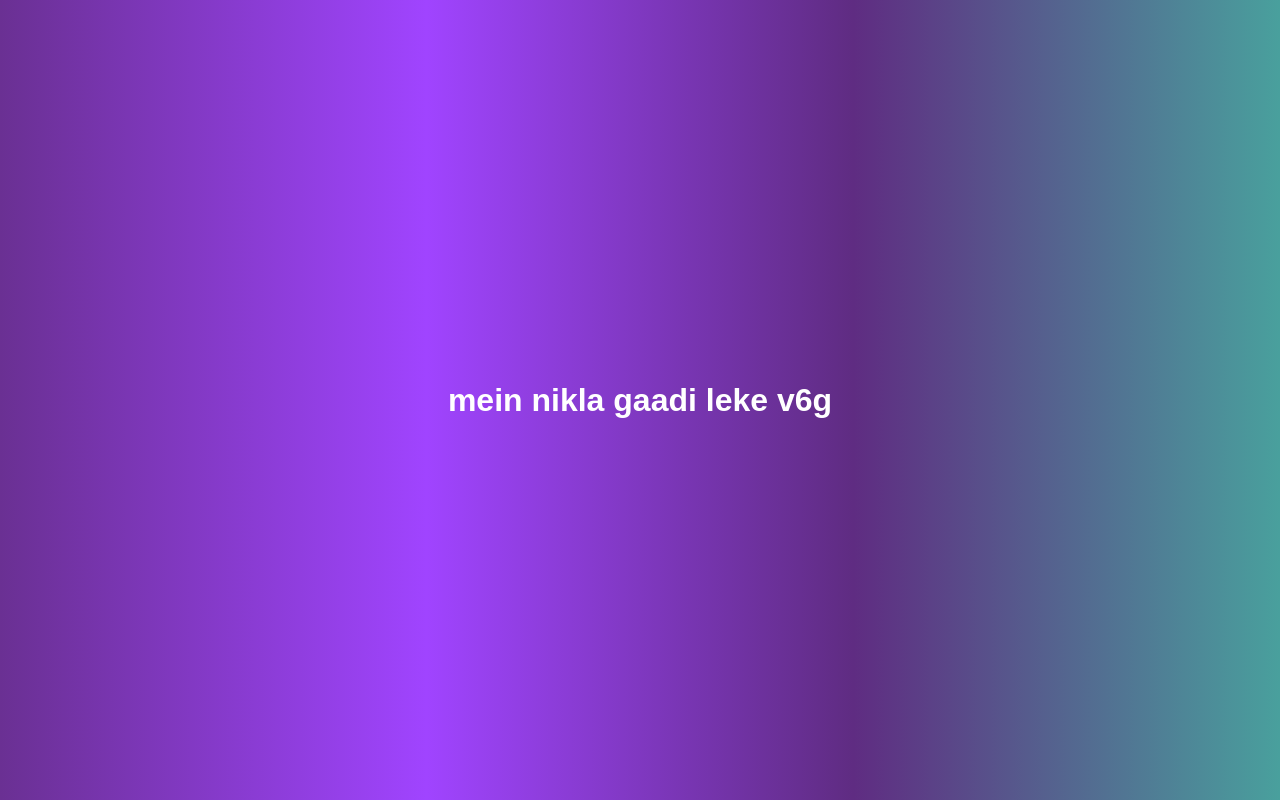
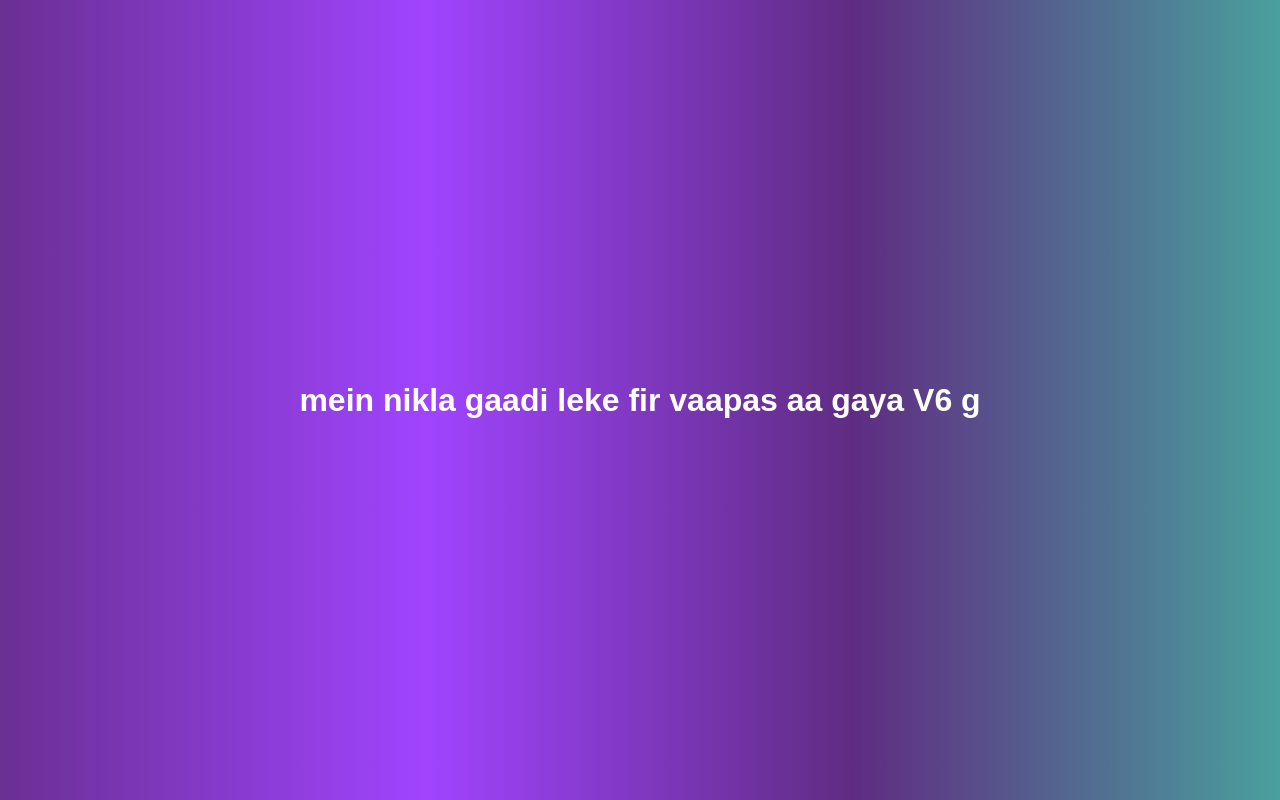
Before and after one commit to rsonet1986/nginx, a plain HTML site: page index.html in a window 1280 px wide. Drawn offline with Linux system fonts and the light colour scheme.

Commit message:
changed H1

```diff
--- a/index.html
+++ b/index.html
@@ -7,6 +7,6 @@
     <title>Document</title>
 </head>
 <body>
-    <h1> mein nikla gaadi leke v6g</h1>
+    <h1> mein nikla gaadi leke fir vaapas aa gaya V6 g</h1>
 </body>
 </html>
```
